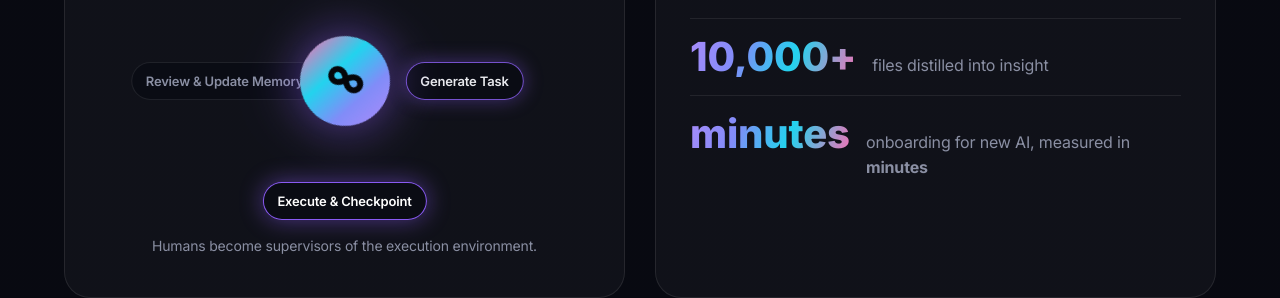
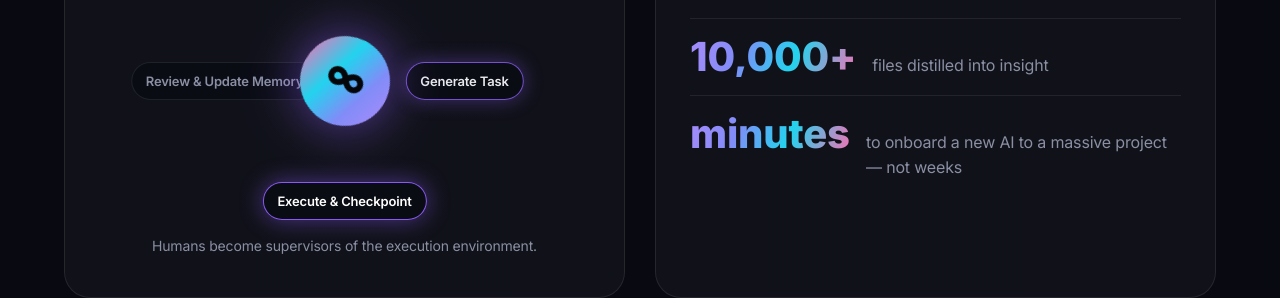
Before and after one commit to Noctilucenty/Continuity, a website: page site/index.html in a window 1280 px wide. Shown: the part 6740-7038 px from the top of the page. Drawn offline with Linux system fonts and the light colour scheme; animation ran at ten frames a second.

Commit message:
site: add run docs, fix stat copy, point preview at site dir

```diff
--- a/site/index.html
+++ b/site/index.html
@@ -321,7 +321,7 @@
           <h3>Context Compression</h3>
           <div class="stat-row"><span class="num" data-count="100000" data-suffix="+">0</span><p>messages handled per project</p></div>
           <div class="stat-row"><span class="num" data-count="10000" data-suffix="+">0</span><p>files distilled into insight</p></div>
-          <div class="stat-row"><span class="num" data-count="1" data-suffix="" data-word="minutes">0</span><p>onboarding for new AI, measured in <b>minutes</b></p></div>
+          <div class="stat-row"><span class="num" data-count="1" data-suffix="" data-word="minutes">0</span><p>to onboard a new AI to a massive project — not&nbsp;weeks</p></div>
         </div>
       </div>
     </div>
```
Also changed, not shown: .claude/launch.json, site/README.md (added).
